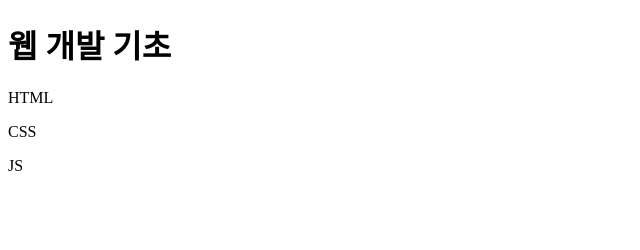
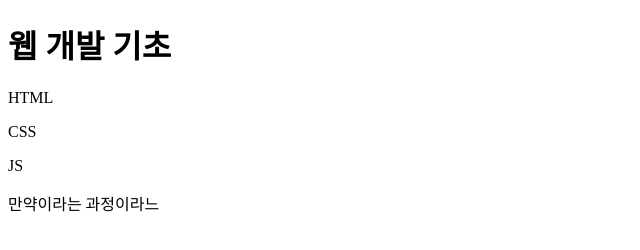
Before and after one commit to hyjhy/study_layout, a plain HTML site: page index.html in a window 1280 px wide. Shown: the whole page, without its empty margins (0-640 px from the left). Drawn offline with Linux system fonts and the light colour scheme.

Commit message:
테스트-만약이라는

```diff
--- a/index.html
+++ b/index.html
@@ -10,5 +10,6 @@
         <p>HTML</p>
         <p>CSS</p>
         <p>JS</p>
+        <p>만약이라는 과정이라느</p>
 </body>
 </html>
```
